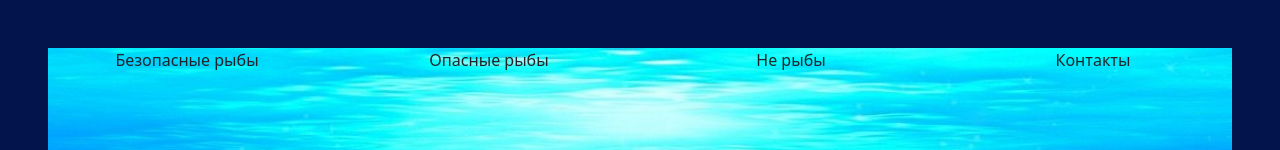
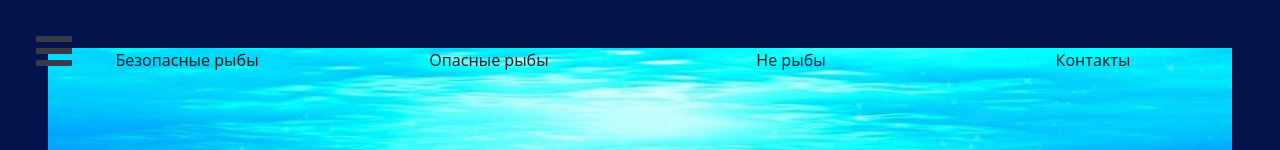
Before and after one commit to Dinuliat/fish-app, a React (Create React App) app: page / in a window 1280 px wide. Shown: the top 150 px of the page. Built offline with nearby package versions, Linux system fonts and the light colour scheme.

Commit message:
+ menu burger

```diff
--- a/package.json
+++ b/package.json
@@ -12,6 +12,7 @@
     "@types/react-dom": "^18.3.0",
     "bootstrap": "^5.3.3",
     "react": "^18.3.1",
+    "react-burger-menu": "^3.0.9",
     "react-dom": "^18.3.1",
     "react-scripts": "5.0.1",
     "typescript": "^4.9.5",
@@ -40,5 +41,8 @@
       "last 1 firefox version",
       "last 1 safari version"
     ]
+  },
+  "devDependencies": {
+    "@types/react-burger-menu": "^2.8.7"
   }
 }
--- a/src/App.tsx
+++ b/src/App.tsx
@@ -1,15 +1,25 @@
 import React from 'react';
-import logo from './logo.svg';
+import {slide as Menu} from 'react-burger-menu'
 import './App.css';
+import './menu.css';
 import "bootstrap/dist/css/bootstrap.min.css"
 import {Magicworld} from "./magicworld";
 
 function App() {
-  return (
-    <div className="App vh-100">
-      <Magicworld/>
-    </div>
-  );
+    return (
+        <>
+            <Menu pageWrapId='main'>
+                <a id="home" className="menu-item" href="/">Home</a>
+                <a id="about" className="menu-item" href="/about">About</a>
+                <a id="contact" className="menu-item" href="/contact">Contact</a>
+            </Menu>
+            <main id='main'>
+                <div className="App vh-100">
+                    <Magicworld/>
+                </div>
+            </main>
+        </>
+    );
 }
 
 export default App;
--- a/src/magicworld.tsx
+++ b/src/magicworld.tsx
@@ -1,5 +1,4 @@
-export const Magicworld = () =>{
-
+export const Magicworld = () => {
     return (
         <div className="h-100 p-5">
             <div className="MagicContainer h-100 w-100">
--- /dev/null
+++ b/src/menu.css
@@ -0,0 +1,66 @@
+/* Position and sizing of burger button */
+.bm-burger-button {
+    position: fixed;
+    width: 36px;
+    height: 30px;
+    left: 36px;
+    top: 36px;
+}
+
+/* Color/shape of burger icon bars */
+.bm-burger-bars {
+    background: #373a47;
+}
+
+/* Color/shape of burger icon bars on hover*/
+.bm-burger-bars-hover {
+    background: #a90000;
+}
+
+/* Position and sizing of clickable cross button */
+.bm-cross-button {
+    height: 24px;
+    width: 24px;
+}
+
+/* Color/shape of close button cross */
+.bm-cross {
+    background: #bdc3c7;
+}
+
+/*
+Sidebar wrapper styles
+Note: Beware of modifying this element as it can break the animations - you should not need to touch it in most cases
+*/
+.bm-menu-wrap {
+    position: fixed;
+    height: 100%;
+}
+
+/* General sidebar styles */
+.bm-menu {
+    background: #373a47;
+    padding: 2.5em 1.5em 0;
+    font-size: 1.15em;
+}
+
+/* Morph shape necessary with bubble or elastic */
+.bm-morph-shape {
+    fill: #373a47;
+}
+
+/* Wrapper for item list */
+.bm-item-list {
+    color: #b8b7ad;
+    padding: 0.8em;
+}
+
+/* Individual item */
+.bm-item {
+    display: inline-block;
+}
+
+/* Styling of overlay */
+.bm-overlay {
+    background: rgba(0, 0, 0, 0.3);
+}
```
Also changed, not shown: 1 other file (tests, documents, lock files or other folders).
